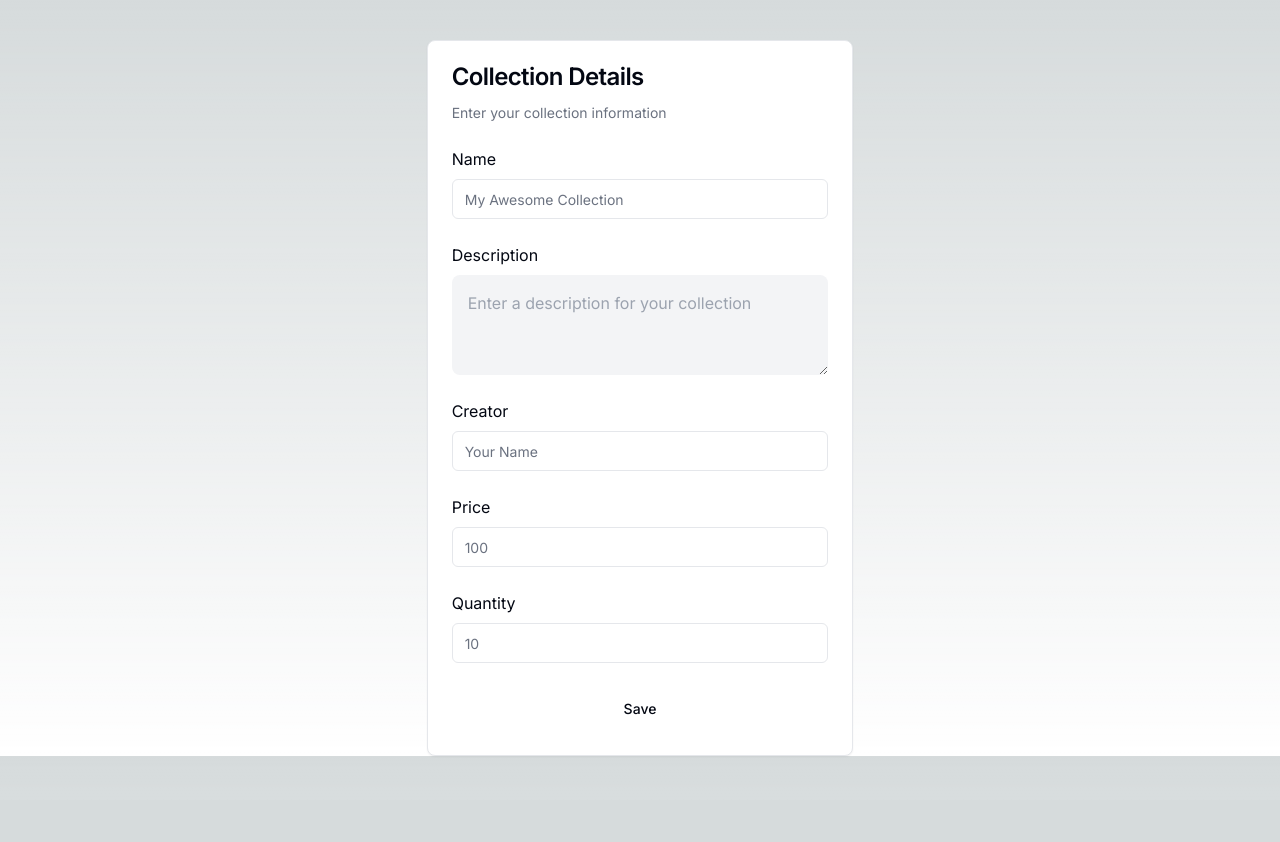
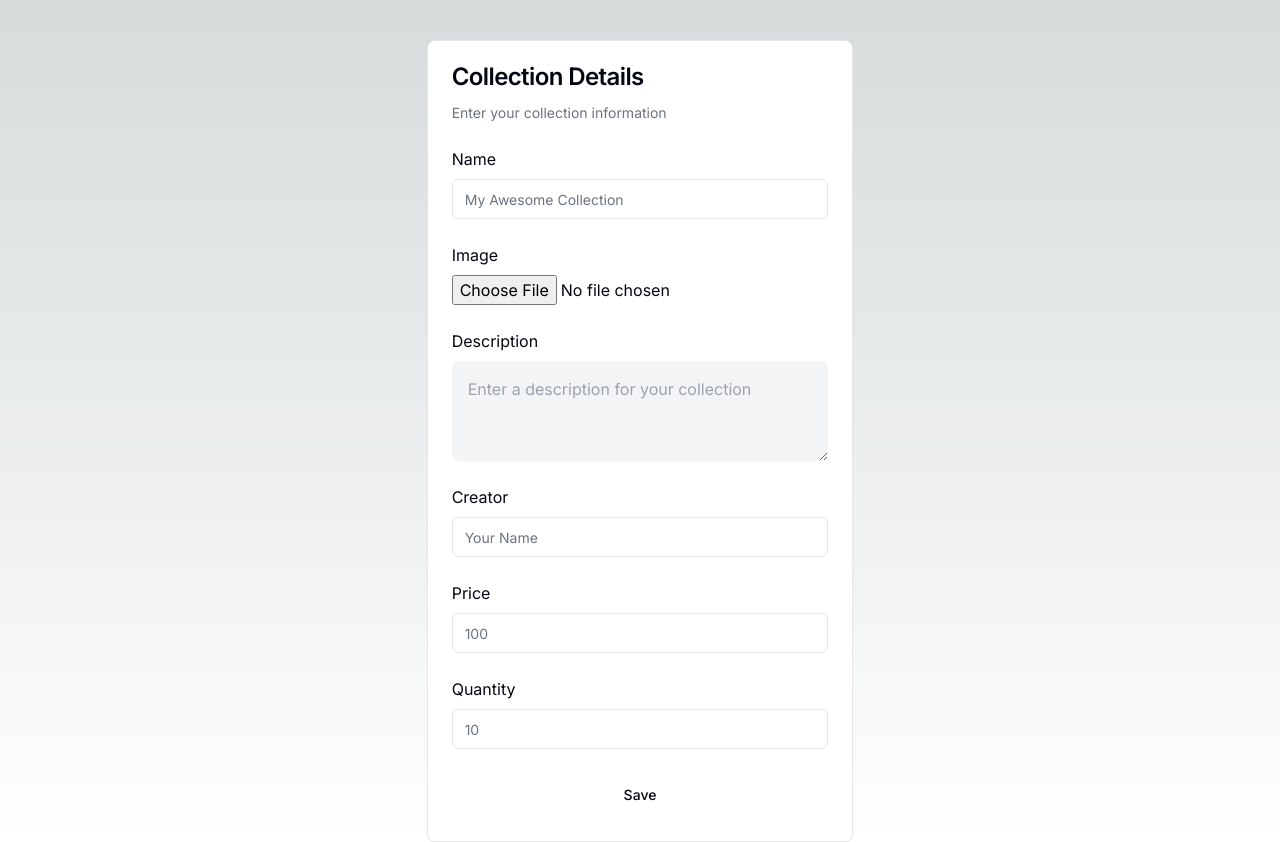
Before and after one commit to Non-Fungible-Cloud/Ritzy-Protocol, a Next.js app in the folder ritzyfront/ritzy-front/: page /Dashboard/newcollection in a window 1280 px wide. Before the commit the page ends 800 px from the top, so only its background shows below. Built offline with nearby package versions, Linux system fonts and the light colour scheme.

Commit message:
image add in form

```diff
--- a/ritzyfront/ritzy-front/components/collection-form.tsx
+++ b/ritzyfront/ritzy-front/components/collection-form.tsx
@@ -16,6 +16,12 @@ export default function CollectionForm() {
                                 Name
                             </label>
                             <Input id="name" placeholder="My Awesome Collection" />
+                        </div>
+                        <div className="grid gap-2">
+                            <label className="text-base">
+                                Image
+                            </label>
+                            <input id="image" type="file" accept="image/*" />
                         </div>
                         <div className="grid gap-2">
                             <label className="text-base">
--- a/ritzyfront/ritzy-front/package.json
+++ b/ritzyfront/ritzy-front/package.json
@@ -14,6 +14,7 @@
     "@radix-ui/react-slot": "^1.0.2",
     "class-variance-authority": "^0.7.0",
     "clsx": "^2.1.0",
+    "ethers": "^6.11.1",
     "lucide-react": "^0.344.0",
     "next": "14.1.2",
     "radix-ui": "^1.0.1",
```
Also changed, not shown: 1 other file (tests, documents, lock files or other folders).
